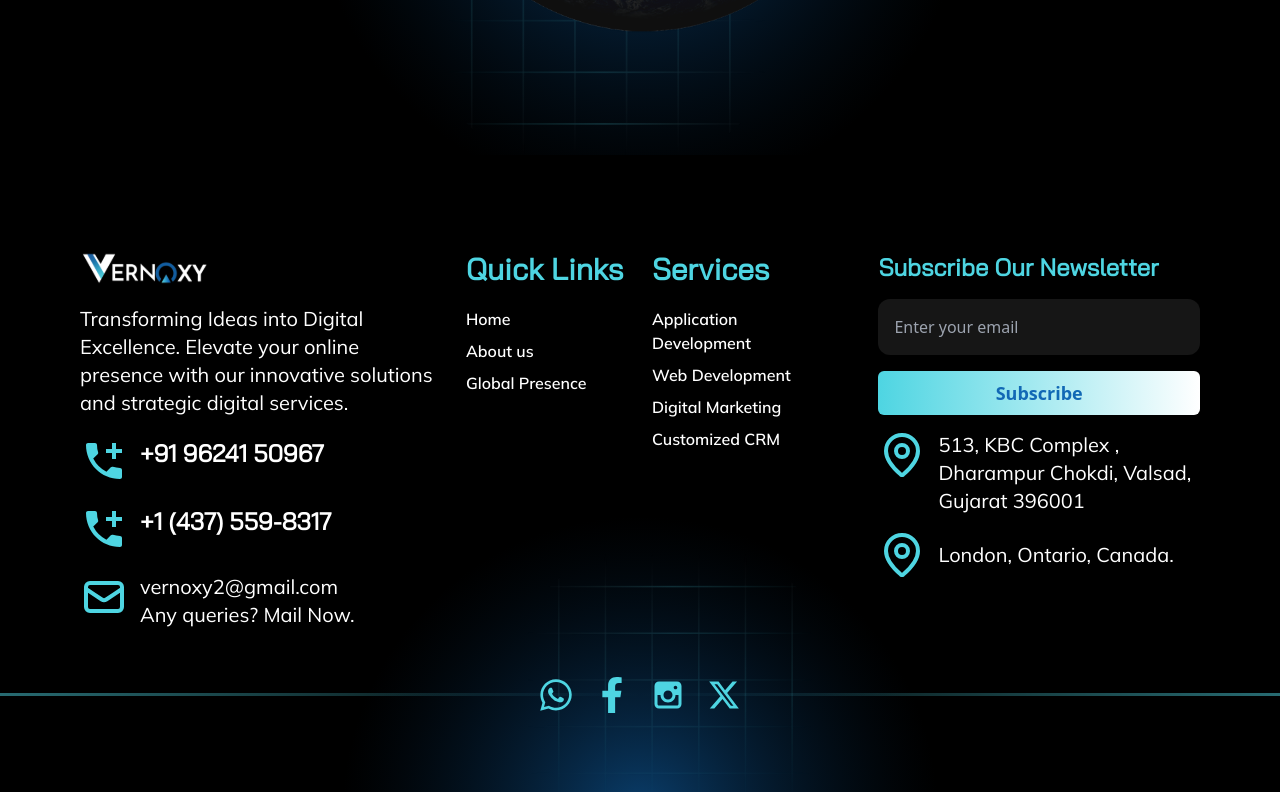
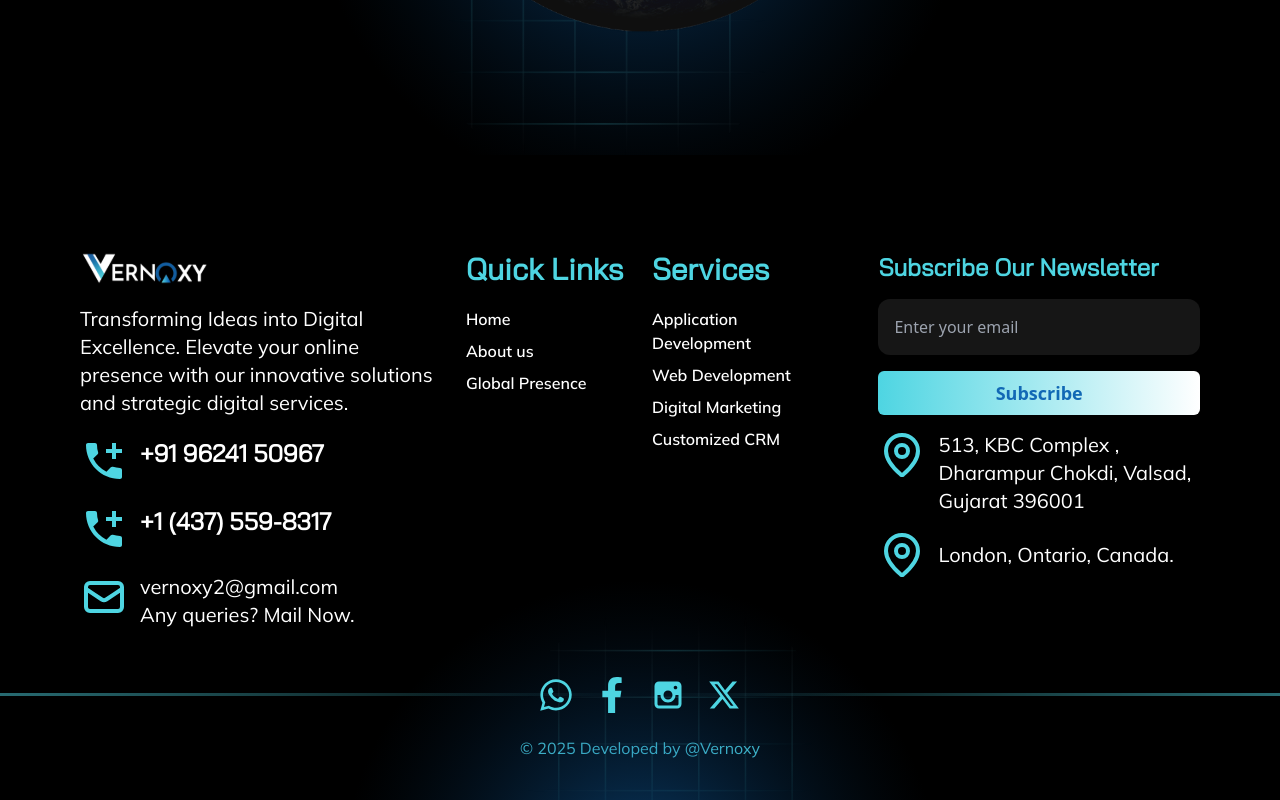
Before and after one commit to vernoxy2/Vernoxy-Media, a React (Vite) app: page / in a window 1280 px wide. Shown: the part 5758-6558 px from the top of the page. Built offline with nearby package versions, Linux system fonts and the light colour scheme.

Commit message:
add Dev by

```diff
--- a/src/Components/Footer.jsx
+++ b/src/Components/Footer.jsx
@@ -50,7 +50,7 @@ const Soical = [
 
 const Footer = () => {
   return (
-    <section className="overflow-hidden">
+    <section className="overflow-hidden pb-10">
       {/* Main Container */}
       <div className="container  mx-auto grid grid-cols-1 lg:grid-cols-6 gap-y-8 gap-x-6">
         {/* First column */}
@@ -164,6 +164,10 @@ const Footer = () => {
           ))}
         </div>
 
+        <p className="text-center pt-8 sm:pt-8 md:pt-10 text-primary  mt-auto text-sm md:text-base">
+            © {new Date().getFullYear()} Developed by @Vernoxy
+          </p>
+
         {/* Background image centered at bottom */}
         <div className="absolute -bottom-[460px] left-1/2 -translate-x-1/2 z-0">
           <img
```
